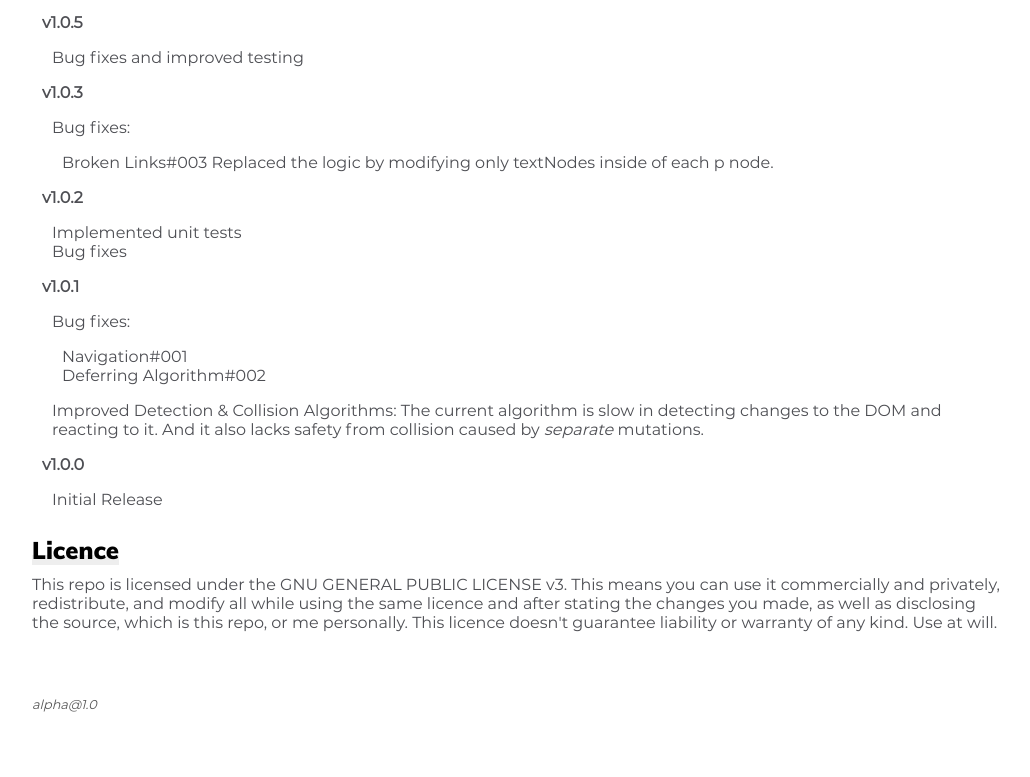
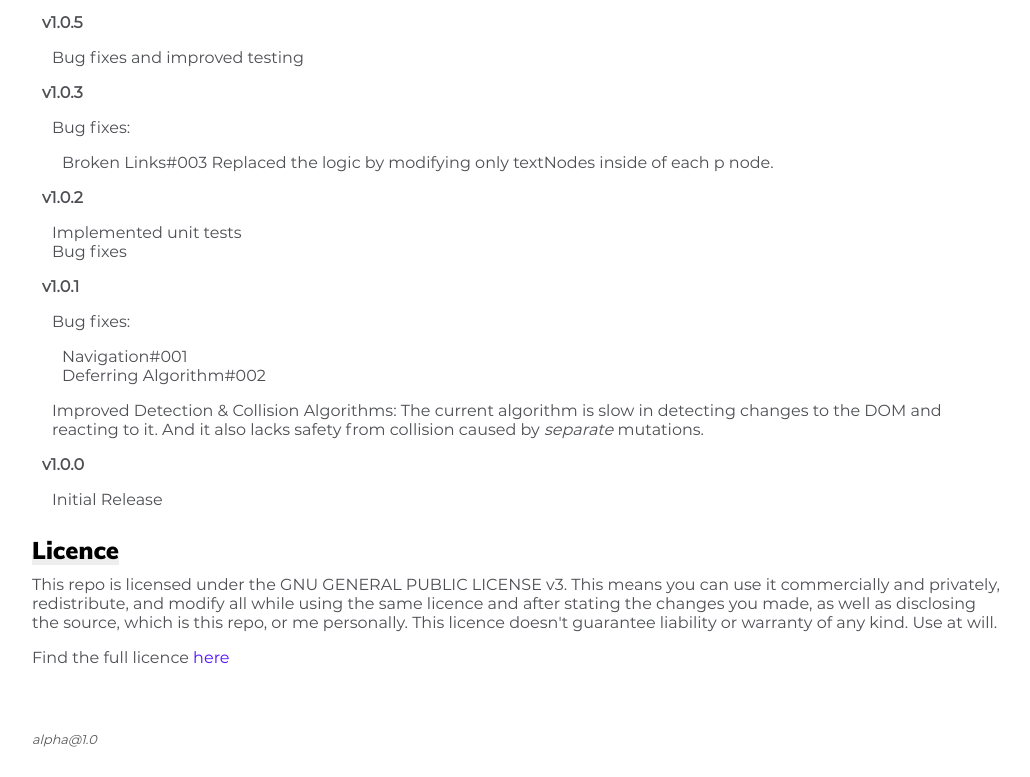
Before and after one commit to KL13NT/ally-reads, a website built with webpack: page docs/index.html in a window 1280 px wide. Shown: the part 2532-3309 px from the top of the page, without its empty margins (248-1278 px from the left). Before the commit the page ends 3274 px from the top, so only its background shows below. Built offline with nearby package versions, Linux system fonts and the light colour scheme.

Commit message:
Revert "Merge branch 'master' of github.com:KL13NT/ally-reads"
This reverts commit 35244c63bb73444cabcb3d70b2dac33fa1fb57a7, reversing
changes made to 2c927851e0965562b8eb1eb4ff6399640c2815de.

```diff
--- a/docs/index.html
+++ b/docs/index.html
@@ -202,7 +202,7 @@
 </ul>
 <h2>Licence</h2>
 <p>This repo is licensed under the GNU GENERAL PUBLIC LICENSE v3. This means you can use it commercially and privately, redistribute, and modify all while using the same licence and after stating the changes you made, as well as disclosing the source, which is this repo, or me personally. This licence doesn't guarantee liability or warranty of any kind. Use at will.</p>
-</article>
+<p>Find the full licence <a href="../license">here</a></p></article>
     </section>
 
 
```
Also changed, not shown: README.md.
